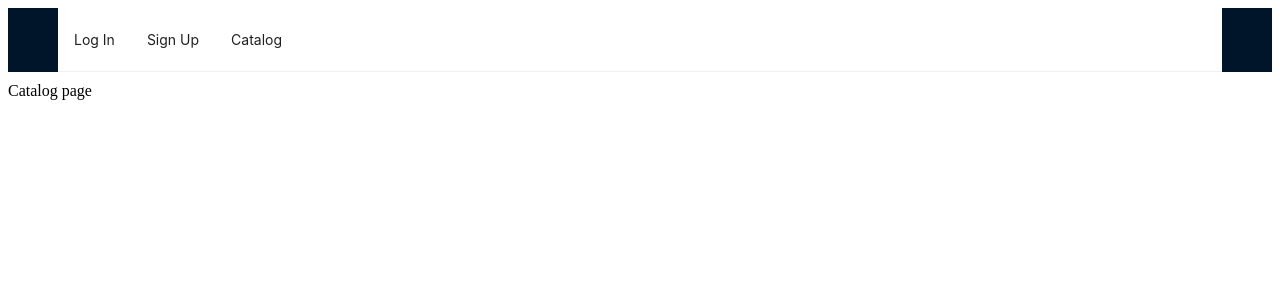
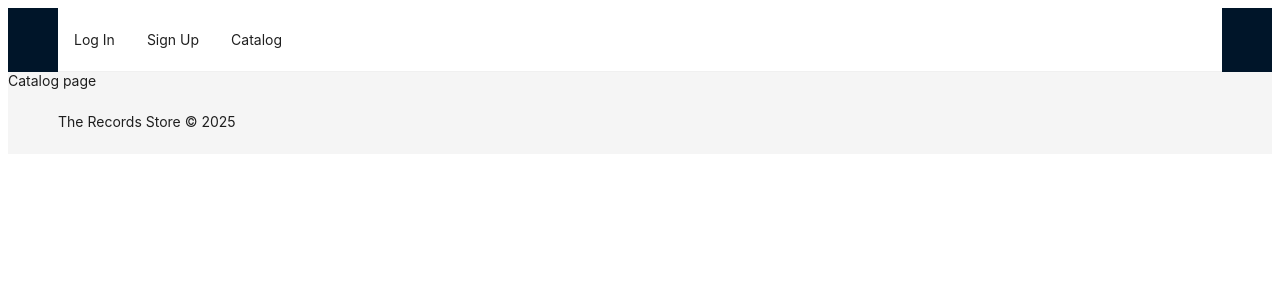
Before and after one commit to dmalashev/eCommerce-Application, a React (Vite) app in the folder eCommerce-Application/: page / in a window 1280 px wide. Shown: the top 300 px of the page. Built offline with nearby package versions, Linux system fonts and the light colour scheme.

Commit message:
feat: add basic layout of the page

```diff
--- a/eCommerce-Application/src/app/App.tsx
+++ b/eCommerce-Application/src/app/App.tsx
@@ -5,12 +5,16 @@ import NotFound from '../pages/not-found/NotFound';
 import Catalog from '../pages/catalog/Catalog';
 import Header from '../components/header/Header';
 import { PageRoutes } from '../utils/page-routes';
+import { Layout } from 'antd';
+
+const { Content, Footer } = Layout;
 
 export default function App() {
   return (
-    <div id="root" style={{ display: 'flex', flexDirection: 'column', gap: '10px' }}>
     <BrowserRouter>
+      <Layout>
         <Header />
+        <Content>
           <Routes>
             <Route path={PageRoutes.MAIN} element={<Catalog />}></Route>
             <Route path={PageRoutes.LOGIN} element={<Login />}></Route>
@@ -18,7 +22,9 @@ export default function App() {
             <Route path={PageRoutes.CATALOG} element={<Catalog />}></Route>
             <Route path={PageRoutes.NOT_FOUND} element={<NotFound />}></Route>
           </Routes>
+        </Content>
+        <Footer>The Records Store © 2025</Footer>
+      </Layout>
     </BrowserRouter>
-    </div>
   );
 }
```
Lines whose indentation alone changed are shown as unchanged.
